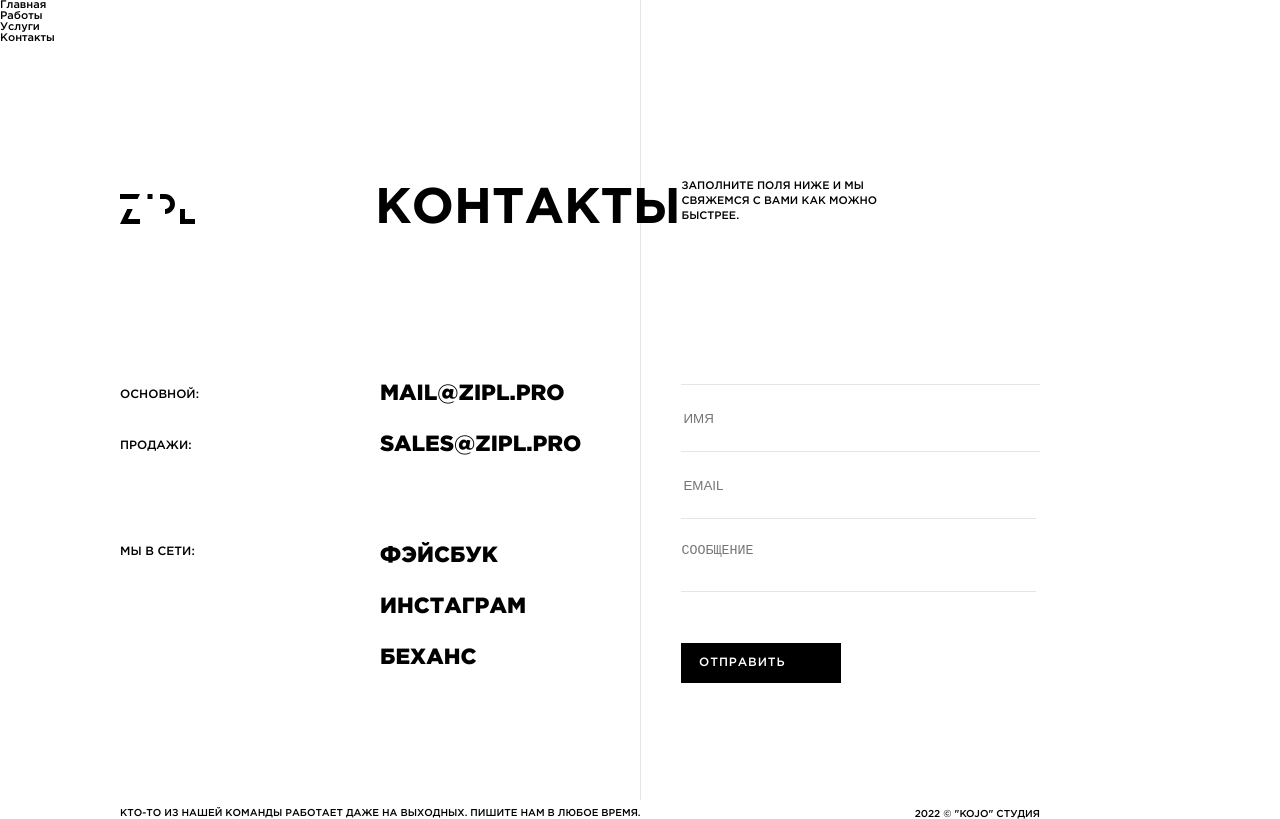
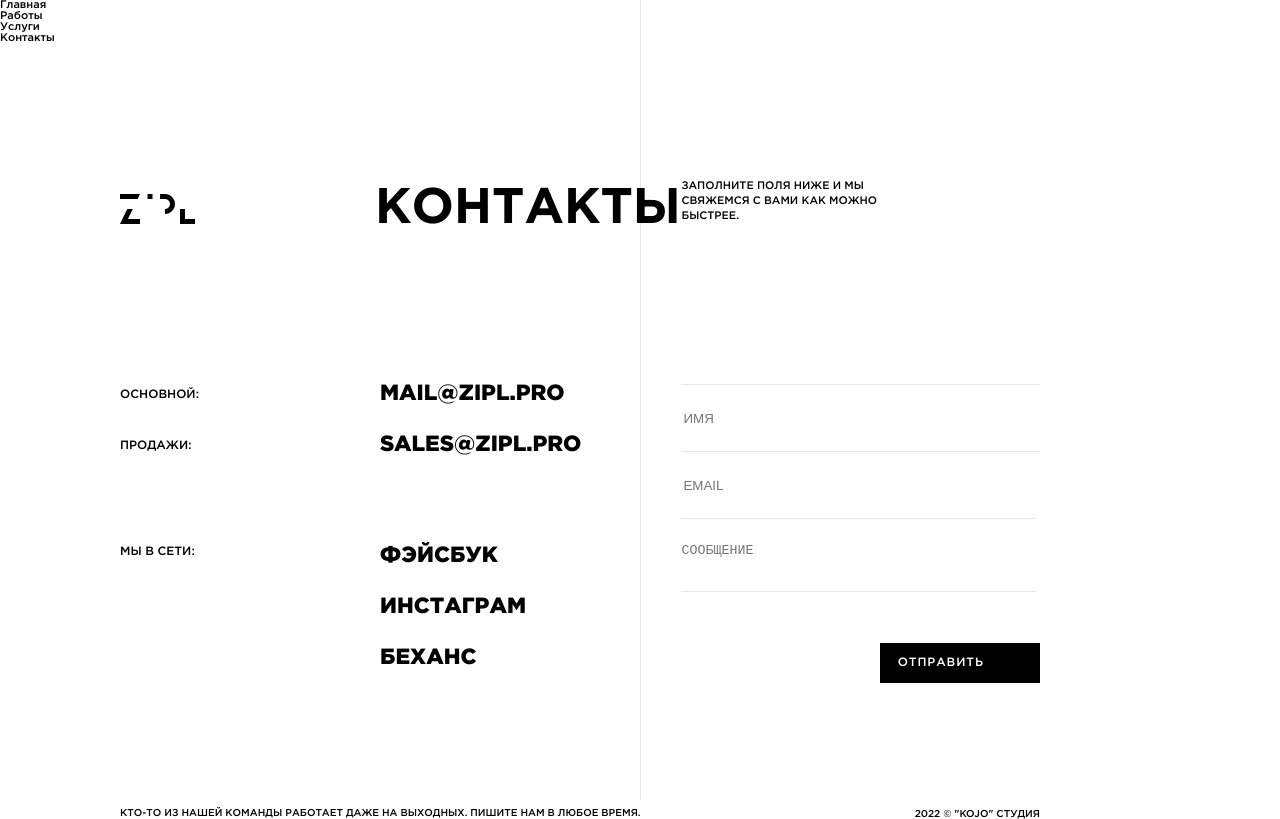
Before and after one commit to AnatolyKostarev/kojo, a React (Create React App) app: page /contacts in a window 1280 px wide. Built offline with nearby package versions, Linux system fonts and the light colour scheme.

Commit message:
Fix attr for styles

```diff
--- a/src/components/form/Form.module.css
+++ b/src/components/form/Form.module.css
@@ -29,7 +29,7 @@
     cursor: url("/public/img/header/cursor_active.svg") 10 10, pointer;
   }
 
-  [data-btn="form_btn"] {
+  [data-style="form_btn"] {
     margin-left: auto;
   }
 }
```
